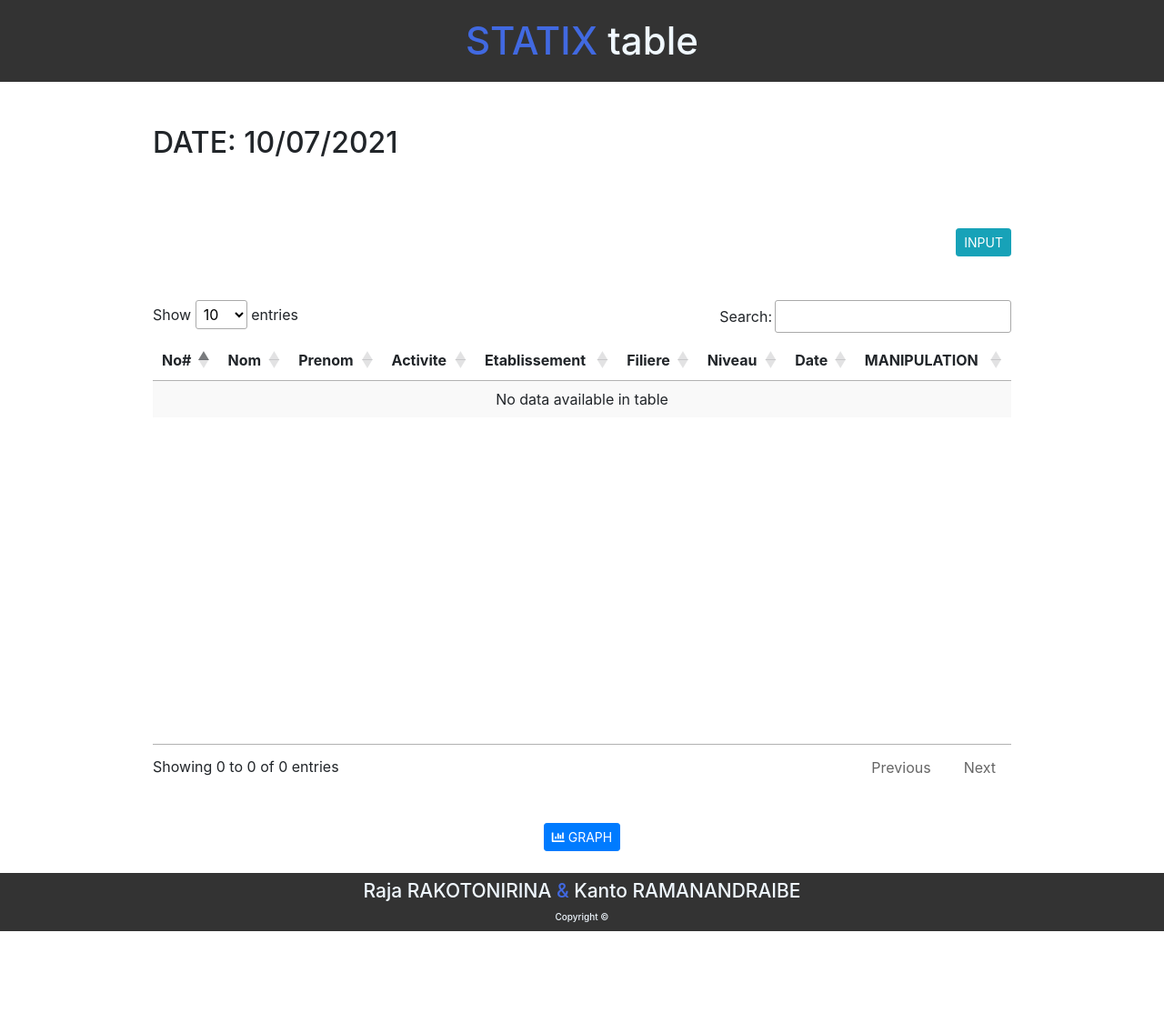
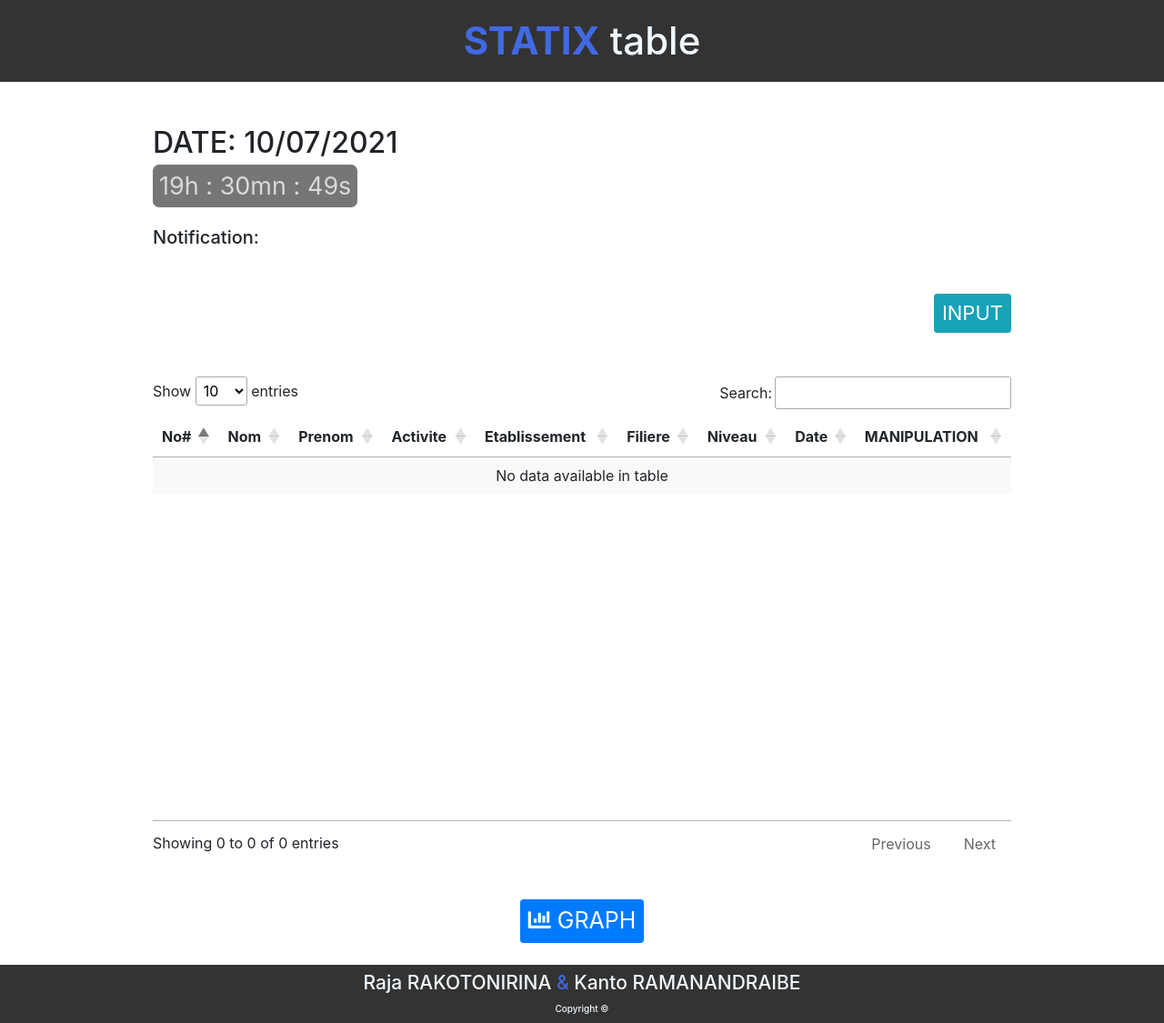
Before and after one commit to RajaRakoto/statix, a PHP site: page / in a window 1280 px wide. Shown: the whole page at 91% size. Before the commit the page ends 1024 px from the top, so only its background shows below. Run offline with PHP 8.4, Linux system fonts and the light colour scheme; data that the repository does not hold is empty; some libraries are stand-ins or nearby versions.

Commit message:
[feature]: date & horloge | [css]: button size

```diff
--- a/index.php
+++ b/index.php
@@ -92,9 +92,30 @@
   <!-- TITLE -->
   <title>STATIX APP</title>
 
+  <!-- HORLOGE -->
+  <script type="text/javascript">
+         function refresh(){
+             var t = 1000; // rafraîchissement en millisecondes
+             setTimeout('showDate()',t)
+         }
+
+         function showDate() {
+             var date = new Date()
+             var h = date.getHours();
+             var m = date.getMinutes();
+             var s = date.getSeconds();
+             if( h < 10 ){ h = '0' + h; }
+             if( m < 10 ){ m = '0' + m; }
+             if( s < 10 ){ s = '0' + s; }
+             var time = h + 'h : ' + m + 'mn : ' + s + 's'
+             document.getElementById('horloge').innerHTML = time;
+             refresh();
+          }
+  </script>
+
 </head>
 
-<body>
+<body onload=showDate();>
   <!-- HEADER -->
   <header>
     <h1 id="head"><span id="statix-text">STATIX</span> table</h1>
@@ -106,22 +127,25 @@
         <!-- DATE -->
         <h2>DATE: <?php echo date("d/m/Y"); ?></h2>
 
-        <br>
+        <span id='horloge' style="background-color:#1C1C1C;color:silver;font-size:27px;border-radius:7px;opacity:0.6;padding:7px"></span>
+
+        <br><br>
 
         <!-- NOTIFICATION - insertion|suppression (generator) -->
+        <h5>Notification: </h5>
         <?php
           if (isset($notif)) { ?>
           <div class="form-group">
-              <!-- return: class "alert alert-success|alert-danger" -->
-              <div class="alert <?php echo $notifClass; ?>"><?php echo $notif; ?>
-              </div>
+            <!-- return: class "alert alert-success|alert-danger" -->
+            <div class="alert <?php echo $notifClass; ?>"><?php echo $notif; ?>
           </div>
-          <?php
+        </div>
+        <?php
           }
-	      ?>
+        ?>
 
         <!-- MODEL0 (button) -->
-          <button type="button" class="btn btn-info btn-sm mb-5" style="float:right" data-toggle="modal" data-target="#myModal">INPUT</button>
+          <button type="button" class="btn btn-info btn-sm mb-5" style="float:right; font-size:22px" data-toggle="modal" data-target="#myModal">INPUT</button>
 
       <table id="statix_table" class="display responsive nowrap" cellspacing="0" width="100%">
         <!-- ENTETE DU TABLEAU - statique (html) -->
@@ -218,7 +242,7 @@
                 <input type="text" name="niveau" class="form-control" placeholder="Entrer Niveau">
               </div>
 
-            <input type="submit" value="Ajouter au BD" name="submit" class="btn btn-success btn-sm">
+            <input type="submit" value="Ajouter au BD" name="submit" class="btn btn-success btn-sm" style="font-size:17px;">
 
            </form>
         </div>
@@ -236,7 +260,7 @@
 
   <!-- GRAPH BUTTON -->
   <div align="center">
-    <button class = "btn btn-primary btn-sm"><a href = "graph.php" style = "text-decoration: none; color: #fff;"><i class="fas fa-chart-bar"></i> GRAPH </a></button>
+    <button class = "btn btn-primary btn-sm"><a href = "graph.php" style = "text-decoration: none; color: #fff; font-size: 25px"><i class="fas fa-chart-bar"></i> GRAPH </a></button>
   </div>
 
     <br>
--- a/style.css
+++ b/style.css
@@ -9,6 +9,7 @@
 
 #statix-text {
   color: royalblue;
+  font-weight: bolder;
 }
 
 .container {
```
